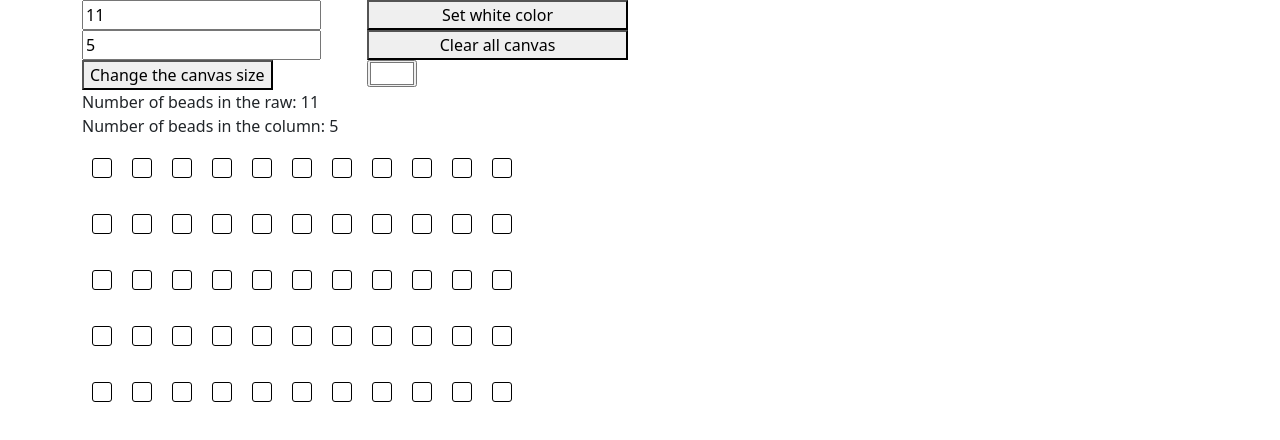
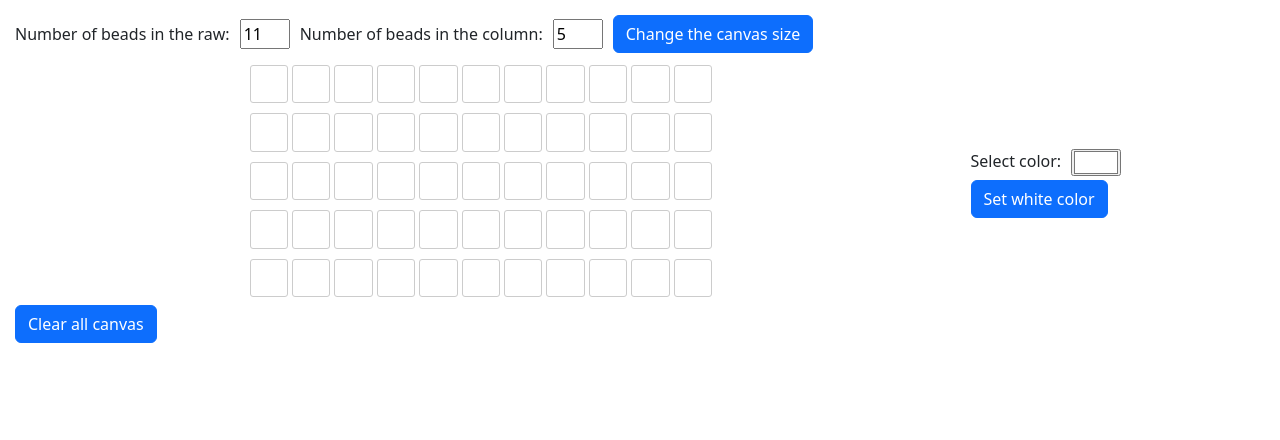
Before and after one commit to kategrytsenko/beads-constructor, an Angular app: page / in a window 1280 px wide. Shown: the top 440 px of the page. Built offline with nearby package versions, Linux system fonts and the light colour scheme.

Commit message:
prettify some styles

```diff
--- a/src/app/app.component.html
+++ b/src/app/app.component.html
@@ -1,33 +1,44 @@
-<div class="container">
-  <div class="row">
-    <div class="dimensions-container col-3 col-lg-3">
-      <div class="dimensions__controls">
-        <div><input type="number" [(ngModel)]="rawBeadsAmount" max="100"></div>
-        <div><input type="number" [(ngModel)]="columnBeadsAmount" max="100"></div>
-        <button (click)="setNewDimensions()">Change the canvas size</button>
+<div class="main-container">
+    <div class="dimensions__controls">
+      <div class="dimensions__controls-column">
+        <div class="control-title">Number of beads in the raw:</div>
+        <div><input type="number" class="controls-container__input" [(ngModel)]="rawBeadsAmount" max="100"></div>
       </div>
+      <div class="dimensions__controls-column">
+        <div class="control-title">Number of beads in the column:</div>
+        <div><input type="number" class="controls-container__input" [(ngModel)]="columnBeadsAmount" max="100"></div>
+      </div>
+      <button (click)="setNewDimensions()" class="btn btn-primary">Change the canvas size</button>
+  </div>
 
-      <div>Number of beads in the raw: {{ rawBeadsAmount }}</div>
-      <div>Number of beads in the column: {{ columnBeadsAmount }}</div>
+  <div class="row beads-canvas__container">
+    <div class="col-9">
+
+      <div class="beads-raw " *ngFor="let i of beadsColumnArray">
+        <app-paint-block *ngFor="let j of beadsRawArray"
+                         [selectedColor]="selectedColor"
+                         [paintBlockData]="canvasArray[j][i]"
+                         (colorChanged)="onColorChanged($event)"
+                         class="beads-item">
+        </app-paint-block>
+      </div>
     </div>
 
-    <div class="colors-container col-3">
-      <button (click)="setWhite()">Set white color</button>
-      <button (click)="clearAllCanvas()">Clear all canvas</button>
-
-      <input type="color" [(ngModel)]="selectedColor">
+    <div class="color-picker-controls-container col-3">
+      <div class="color-picker-container">
+        <div class="control-title">Select color:</div>
+        <div><input type="color" [(ngModel)]="selectedColor"></div>
+      </div>
+      <div>
+        <button (click)="setWhite()" class="btn btn-primary">Set white color</button>
+      </div>
     </div>
-
   </div>
 
-  <div class="beads-raw" *ngFor="let i of beadsColumnArray">
-    <app-paint-block *ngFor="let j of beadsRawArray"
-                     [selectedColor]="selectedColor"
-                     [paintBlockData]="canvasArray[j][i]"
-                     (colorChanged)="onColorChanged($event)"
-                     class="beads-item">
-    </app-paint-block>
+  <div>
+    <button (click)="clearAllCanvas()" class="btn btn-primary">Clear all canvas</button>
   </div>
+
 </div>
 
 
--- a/src/app/app.component.scss
+++ b/src/app/app.component.scss
@@ -1,19 +1,48 @@
-.beads-raw {
+.main-container {
+  margin: 15px;
+}
+
+.beads-canvas__container {
   display: flex;
   flex-direction: row;
-  margin: 10px auto;
+  justify-content: center;
+  align-items: center;
 }
 
-.beads-item {
-  margin: 10px;
+.controls-container {
+  display: flex;
+  padding: 15px;
+  &__input {
+    width: 50px;
+  }
 }
 
-.dimensions-container {
+.dimensions__controls {
+  display: flex;
+  flex-direction: row;
+  margin-bottom: 10px;
+  &-column {
+    display: flex;
+    align-items: center;
+    margin-right: 10px;
+  }
+}
+
+.control-title {
+  margin-right: 10px;
+}
+
+.color-picker-controls-container {
   display: flex;
   flex-direction: column;
 }
 
-.colors-container {
+.color-picker-container {
   display: flex;
-  flex-direction: column;
+  flex-direction: row;
 }
+
+.beads-raw {
+  display: flex;
+  justify-content: center;
+}
--- a/src/app/paint-block/paint-block.component.scss
+++ b/src/app/paint-block/paint-block.component.scss
@@ -1,8 +1,10 @@
 canvas {
-  width: 20px;
-  height: 20px;
-  border: 1px solid #000000;
+  margin: 2px;
+  width: 2.4rem;
+  height: 2.4rem;
+  border: 1px solid #ccc;
   border-radius: 3px;
+  cursor: pointer;
 }
 
 button {
```
Also changed, not shown: src/app/app.component.ts (+22 -10 lines), src/app/app.module.ts (+8 -2 lines), src/app/paint-block/paint-block.component.ts (+8 -2 lines), src/app/utils.ts (+5 -2 lines).
